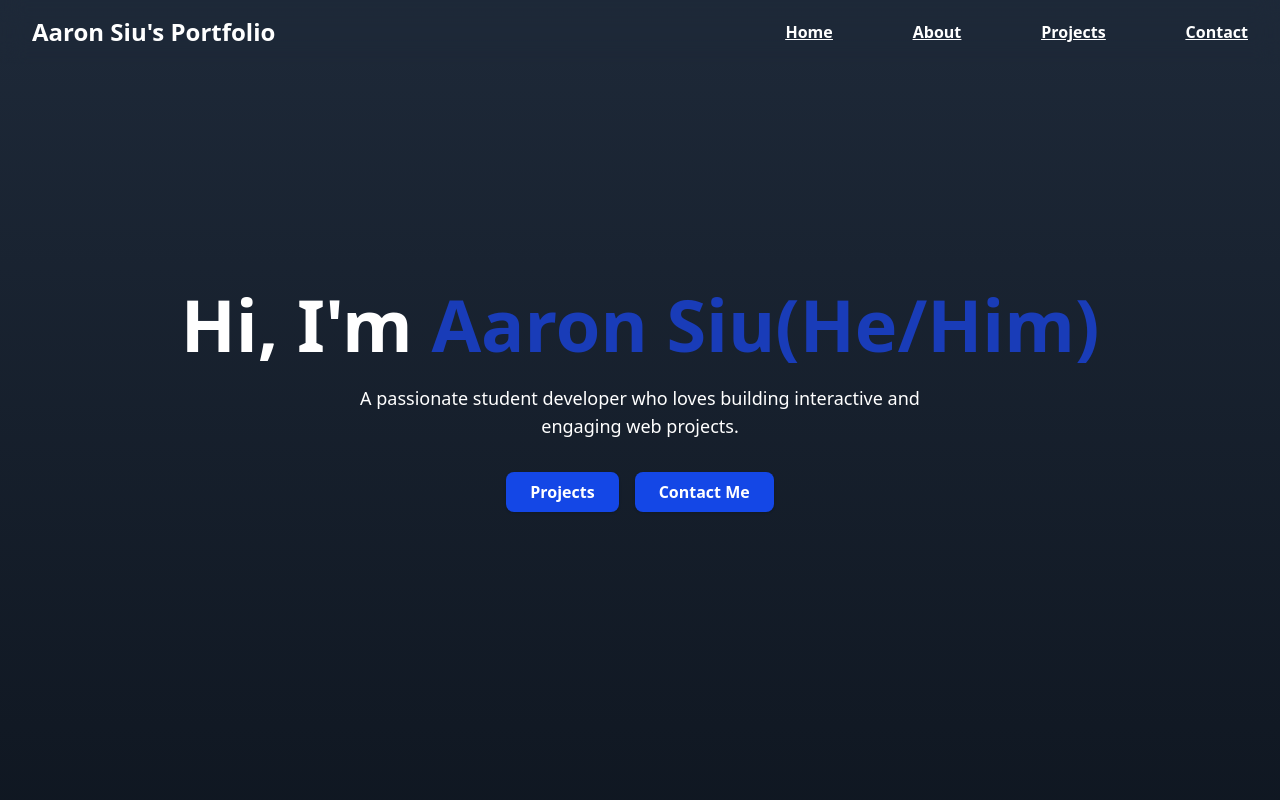
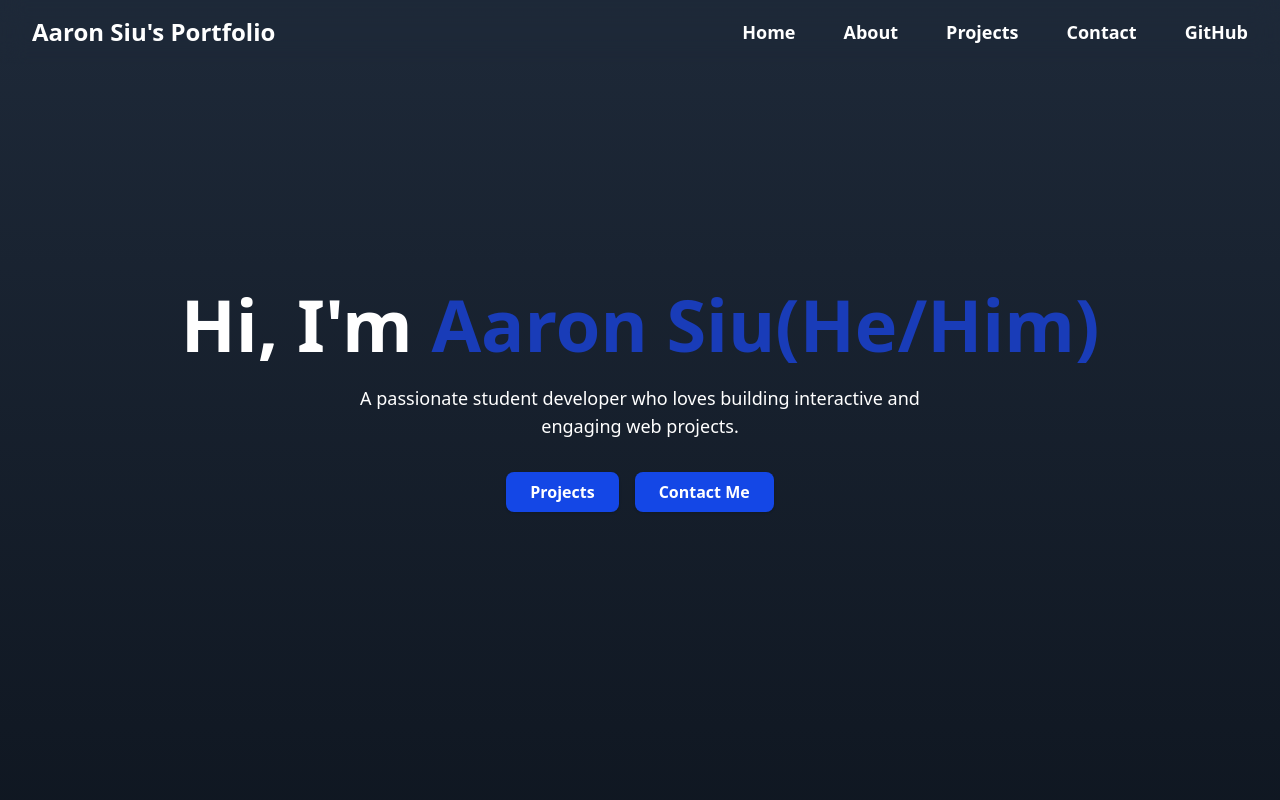
Before and after one commit to asiu3209/Portfolio, a React (Vite) app: page / in a window 1280 px wide. Shown: the top 800 px of the page. Built offline with nearby package versions, Linux system fonts and the light colour scheme.

Commit message:
Added github link to navigation bar

```diff
--- a/src/components/NavBar.tsx
+++ b/src/components/NavBar.tsx
@@ -6,7 +6,7 @@ export default function Navbar() {
       <div className="flex-1">
         <h1 className="text-2xl font-bold text-left">Aaron Siu's Portfolio</h1>
       </div>
-      <div className="flex space-x-20 underline">
+      <div className="flex space-x-12 text-lg">
         <Link
           to="hero"
           smooth={true}
@@ -39,6 +39,13 @@ export default function Navbar() {
         >
           Contact
         </Link>
+        <a
+          href="https://github.com/asiu3209"
+          target="_blank"
+          className="font-bold cursor-pointer hover:text-blue-500"
+        >
+          GitHub
+        </a>
       </div>
     </nav>
   );
```
